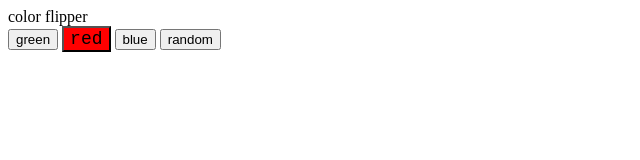
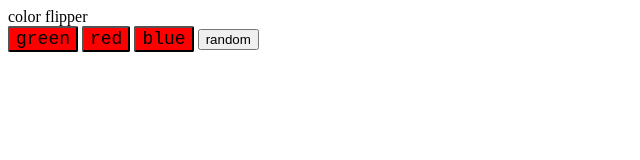
Before and after one commit to fslvrse/colorflipper, a plain HTML site: page index.html in a window 1280 px wide. Shown: the whole page, without its empty margins (0-640 px from the left). Drawn offline with Linux system fonts and the light colour scheme.

Commit message:
styled all the buttons using css

```diff
--- a/style.css
+++ b/style.css
@@ -3,5 +3,21 @@
     font-family: 'Courier New', Courier, monospace;
     font-size: large;
     color: black;
+    border-radius: 2px;
 
 }
+#blue{
+    background-color: red;
+    font-family: 'Courier New', Courier, monospace;
+    font-size: large;
+    color: black;
+    border-radius: 2px;
+}
+
+#green{
+    background-color: red;
+    font-family: 'Courier New', Courier, monospace;
+    font-size: large;
+    color: black;
+    border-radius: 2px;
+}
```
